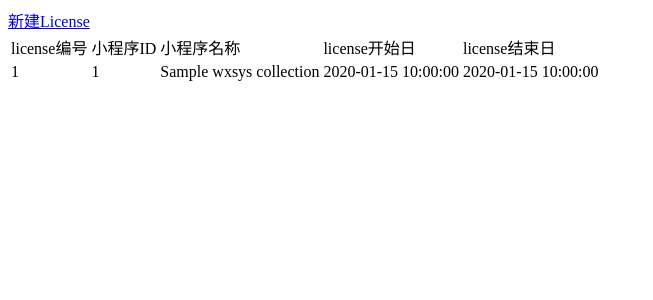
After one commit to zhenyuanwei/PartyPlus, a Flask app: page /wxsyslicenselist in a window 1280 px wide. The commit adds this page. Shown: the top 300 px of the page, without its empty margins (0-653 px from the left). Run offline with Flask 2, Linux system fonts and the light colour scheme; a database or web service that is not in the repository returns one stand-in record (values such as "Sample title").

Commit message:
add license management

```diff
--- a/app/controller/wxsysController.py
+++ b/app/controller/wxsysController.py
@@ -1,4 +1,5 @@
 from app.model.wxsys import WxSysMondel
+from app.model.wxsyslicense import WxSysLicenseMondel
 
 
 def doSaveAccessToken(program_id, access_token):
@@ -41,3 +42,20 @@ def addProgram(program_name):
     wxSysModel = WxSysMondel()
     wxsys = {'program_name' : program_name}
     wxSysModel.insert(wxsys=wxsys)
+
+def getLicenseList():
+    licenseList = []
+    wxSysLicenseMondel = WxSysLicenseMondel()
+    wxSysModel = WxSysMondel()
+    licenses = wxSysLicenseMondel.finds()
+    for license in licenses:
+        license.pop('_id')
+        program_id = license['program_id']
+        wxSys = wxSysModel.findById(program_id=program_id)
+        license['program_name'] = wxSys['program_name']
+        licenseList.append(license)
+    return licenseList
+
+def addLicense(license):
+    wxSysLicenseMondel = WxSysLicenseMondel()
+    wxSysLicenseMondel.updateLicense(wxsyslicense=license)
--- a/app/model/wxsyslicense.py
+++ b/app/model/wxsyslicense.py
@@ -1,11 +1,66 @@
+from app.model import getCollection
+from app.utils.util import getTimeStamp
+from app.utils.util import getTime
+from app.utils.util import getToday, addDays
+
 '''
 微信小程序版权的数据模型
 program_id           #小程序编号
 license_num          #版权编号
-license_start_date   #版权编号
-license_end _date    #版权编号
+license_period       #版权期间
+license_start_date   #版权开始日期
+license_end_date    #版权结束日期
 create_time          #自动设定
 update_time          #自动设定
 '''
-class WxSysMondel:
+
+
+class WxSysLicenseMondel:
     __collectionName = 'wxsyslicense_collection'
+
+    def findById(self, license_num):
+        query_key = {'license_num': license_num}
+        wxsyslicense_collection = getCollection(collectionName=self.__collectionName)
+        wxsyslicense = wxsyslicense_collection.find_one(query_key)
+        return wxsyslicense
+
+    def finds(self):
+        wxsyslicense_collection = getCollection(collectionName=self.__collectionName)
+        licenseList = wxsyslicense_collection.find()
+        return licenseList
+
+    def update(self, wxsyslicense):
+        wxsyslicense_collection = getCollection(collectionName=self.__collectionName)
+        license_num = wxsyslicense['license_num']
+        wxsyslicense['license_end_date'] = addDays(wxsyslicense['license_end_date'],
+                                                   int(wxsyslicense['license_period']) + 1)
+        wxsyslicense['update_time'] = getTime()
+        for key in wxsyslicense:
+            if key != 'license_num' and key != '_id':
+                wxsyslicense_collection.update({'license_num': license_num}, {'$set': {key: wxsyslicense[key]}})
+        return license_num
+
+    def insert(self, wxsyslicense):
+        wxsyslicense['license_num'] = getTimeStamp()
+        if wxsyslicense['license_start_date'] == '':
+            wxsyslicense['license_start_date'] = getToday()
+        wxsyslicense['license_end_date'] = addDays(wxsyslicense['license_start_date'],
+                                                   int(wxsyslicense['license_period']) + 1)
+        wxsyslicense['create_time'] = getTime()
+        wxsyslicense['update_time'] = getTime()
+        wxsyslicense_collection = getCollection(collectionName=self.__collectionName)
+        wxsyslicense_collection.insert(wxsyslicense)
+        return wxsyslicense['license_num']
+
+    def updateLicense(self, wxsyslicense):
+
+        if 'license_num' in wxsyslicense:
+            license_num = wxsyslicense['license_num']
+            wxsysLicenseTemp = self.findById(license_num=license_num)
+            if None == wxsysLicenseTemp:
+                license_num = self.insert(wxsyslicense)
+            else:
+                license_num = self.update(wxsyslicense)
+        else:
+            license_num = self.insert(wxsyslicense)
+        return license_num
--- /dev/null
+++ b/app/templates/wxsys/licenselist.html
@@ -0,0 +1,29 @@
+<!DOCTYPE html>
+<html lang="en">
+<head>
+    <meta charset="UTF-8">
+    <title>小程序列表</title>
+</head>
+<body>
+<a href="wxsysnewlicense">新建License</a>
+<table>
+    <tr>
+        <td>license编号</td>
+        <td>小程序ID</td>
+        <td>小程序名称</td>
+        <td>license开始日</td>
+        <td>license结束日</td>
+    </tr>
+    {% for license in licenseList %}
+        <tr>
+            <td>{{ license['license_num'] }}</td>
+            <td>{{ license['program_id'] }}</td>
+            <td>{{ license['program_name'] }}</td>
+            <td>{{ license['license_start_date'] }}</td>
+            <td>{{ license['license_end_date'] }}</td>
+
+        </tr>
+    {% endfor %}
+</table>
+</body>
+</html>
--- a/app/templates/wxsys/programlist.html
+++ b/app/templates/wxsys/programlist.html
@@ -7,6 +7,7 @@
 <body>
 <a href="wxsysannounce">更新消息</a>
 <a href="newprogram">增加小程序</a>
+<a href="wxsyslicenselist">License一览</a>
 <table>
     <tr>
         <td>小程序ID</td>
--- a/app/utils/util.py
+++ b/app/utils/util.py
@@ -1,15 +1,30 @@
 import time
+from datetime import timedelta
+from datetime import datetime
 
 
 def getTimeStamp():
     return str(int(time.time()))
 
 def getTime():
-    value = ''
     now = int(time.time())
     localtime = time.localtime(now)
     value = time.strftime('%Y-%m-%d %H:%M:%S', localtime)
     return value
 
+def getToday():
+    now = int(time.time())
+    localtime = time.localtime(now)
+    value = time.strftime('%Y-%m-%d', localtime)
+    return value
+
+def addDays(current_day, days):
+    date = datetime.strptime(current_day, '%Y-%m-%d')
+    newDate = date + timedelta(days=days)
+    return newDate.strftime('%Y-%m-%d')
+
 #print(getTimeStamp())
 #print(getTime())
+#now = getToday()
+#new = addDays(now, 30)
+#print(new)
--- a/app/views/webpage.py
+++ b/app/views/webpage.py
@@ -1,9 +1,10 @@
 from app import app
 from flask import render_template
-from app.controller.wxsysController import getProgramList
+from app.controller.wxsysController import getProgramList, getLicenseList
 from app.controller.wxsysController import updateProgram
 from flask import request
-from app.controller.wxsysController import addProgram
+from app.controller.wxsysController import addProgram, addLicense
+from app.utils.util import getToday
 
 @app.route('/helloworld')
 def hello_world():
@@ -68,3 +69,27 @@ def doNewProgram():
             addProgram(program_name=program_name)
 
     return showProgramList()
+
+@app.route('/wxsyslicenselist')
+def wxsysLicenseList():
+    template_name = 'wxsys/licenselist.html'
+    licenseList = getLicenseList()
+    today = getToday()
+    return render_template(template_name, licenseList=licenseList)
+
+@app.route('/wxsysnewlicense')
+def wxsysNewLicense():
+    template_name = 'wxsys/newlicense.html'
+    programList = getProgramList()
+    today = getToday()
+    return render_template(template_name, programList=programList, today=today)
+
+@app.route('/dowxsysnewlicense', methods=['POST'])
+def doWxsysNewLicense():
+    license = {}
+    if request.method == 'POST':
+        license['program_id'] = request.form.get('program_id')
+        license['license_start_date'] = request.form.get('license_start_date')
+        license['license_period'] = request.form.get('license_period')
+        addLicense(license=license)
+    return wxsysLicenseList()
```
Also changed, not shown: app/templates/wxsys/newlicense.html (added, +27 -0 lines).
